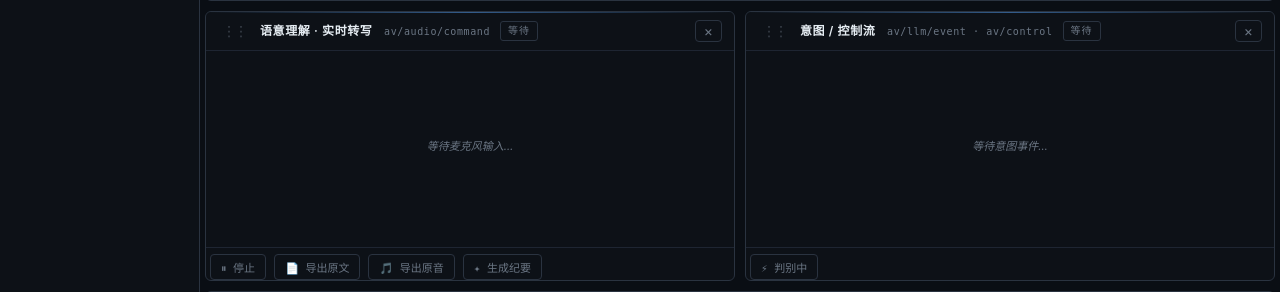
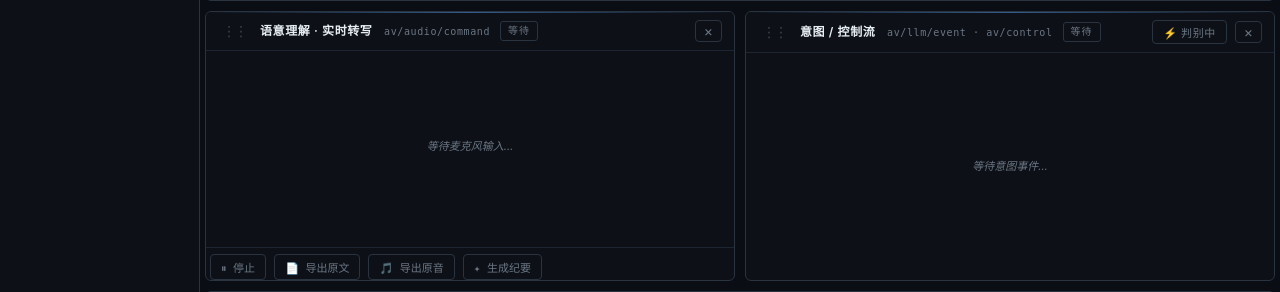
Before and after one commit to flyfish17/av_unified_mvp, a Flask app: page / in a window 1280 px wide. Shown: the part 995-1287 px from the top of the page. Run offline with Flask 3, Linux system fonts and the light colour scheme; data that the repository does not hold is empty; parts of the project's set-up code (start-up, migrations or seed data) failed here and were passed over; some libraries are stand-ins or nearby versions.

Commit message:
ui: 意图开关从模块底挪到 header 右侧（A8）
意图卡只有一个 toggle 按钮，占模块底栏一行浪费空间且会被 GridStack 左下
resize handle 遮挡。挪到 module-header 右侧（与 module-actions 同行），复用
.hdr-toggle 视觉（紧凑 header 风格）。

JS state class 从 intent-on/intent-off 切回 on/off 匹配 .hdr-toggle CSS。

不动转写卡按钮位置：user 要求"先不动了"，左下 resize handle 遮挡最左「停止/
启动」按钮的问题留 K 阶段处理。已加 TODO 注释提示方案（禁 sw handle 或按钮
margin-left）。

Co-Authored-By: Claude Opus 4.7 <noreply@anthropic.com>

```diff
--- a/web/static/dashboard.js
+++ b/web/static/dashboard.js
@@ -207,11 +207,11 @@
     btn.classList.toggle("stop", running);  // 红色仅在"停止"态（点击会停）
   }
   function setIntentToggleState(on) {
-    // 意图判断开关现归意图卡（顶栏只剩系统级"退出系统"，更符合订阅式架构）
+    // 意图判断开关在意图卡 module-header（A8 从 body 底挪到 header；按钮少不值得占一行）
     const btn = document.querySelector("[data-intent-toggle]");
     if (!btn) return;
-    btn.classList.toggle("intent-on",  !!on);
-    btn.classList.toggle("intent-off", !on);
+    btn.classList.toggle("on",  !!on);
+    btn.classList.toggle("off", !on);
     btn.textContent = on ? "⚡ 判别中" : "▶ 已暂停";
     btn.title = on ? "意图判别中（点击暂停 — 仍转写但不调 LLM）"
                    : "意图判别已暂停（点击启用）";
@@ -1616,7 +1616,7 @@
     const btn = document.querySelector("[data-intent-toggle]");
     if (!btn) return;
     btn.onclick = async () => {
-      const willEnable = !btn.classList.contains("intent-on");
+      const willEnable = !btn.classList.contains("on");
       btn.disabled = true;
       try {
         const r = await fetch("/mqtt/publish", {
--- a/web/templates/dashboard.html
+++ b/web/templates/dashboard.html
@@ -649,17 +649,12 @@
     .tx-actions button:hover { color: var(--accent); border-color: var(--accent); }
     .tx-actions button.stop:hover { color: var(--warn); border-color: var(--warn); }
     .tx-actions button:disabled { opacity: 0.4; cursor: not-allowed; }
-    /* 转写卡 / 意图卡 module-body：上 = 滚动事件流（可压缩），下 = 按钮条（固定） */
-    [data-overview="transcript"] .module-body,
-    [data-overview="intent"]     .module-body { display: flex; flex-direction: column; }
-    [data-overview="transcript"] .strip-card-body,
-    [data-overview="intent"]     .strip-card-body { flex: 1; height: auto; min-height: 0; }
-    /* 意图卡 toggle 按钮：ON=绿描边（判别中）/ OFF=灰描边（已暂停）。
-       视觉与转写卡停止按钮风格一致；按钮文字直接表达当前状态。 */
-    .tx-actions button.intent-on  { color: var(--final); border-color: var(--final); }
-    .tx-actions button.intent-on:hover  { background: rgba(46,160,67,0.10); color: var(--final); border-color: var(--final); }
-    .tx-actions button.intent-off { color: var(--dim); border-color: var(--line); }
-    .tx-actions button.intent-off:hover { background: rgba(107,118,132,0.10); color: var(--text-2); }
+    /* 转写卡 module-body：上 = 滚动事件流（可压缩），下 = 按钮条（固定）。
+       意图卡按钮少（仅 toggle）已移到 module-header，body 不再需要 flex 分区。 */
+    [data-overview="transcript"] .module-body { display: flex; flex-direction: column; }
+    [data-overview="transcript"] .strip-card-body { flex: 1; height: auto; min-height: 0; }
+    /* TODO: GridStack 左下角 resize handle 在 hover 时遮挡转写卡最左「停止/启动」按钮。
+       user 选先不动（A8 中），后续 K 阶段处理 — 方案：禁用 sw handle 或按钮区改 margin-left。 */
 
     /* ── Header 顶栏 toggle 按钮（意图判断 ON/OFF） ──────────────── */
     .hdr-toggle {
@@ -941,14 +936,13 @@
                   <span class="module-sub">av/llm/event · av/control</span>
                 </span>
                 <span class="module-badge" id="overview-intent-badge">等待</span>
-                <div class="module-actions"></div>
+                <div class="module-actions">
+                  <button data-intent-toggle class="hdr-toggle">⚡ 判别中</button>
+                </div>
               </div>
               <div class="module-body">
                 <div class="strip-card-body">
                   <div class="strip-empty">等待意图事件…</div>
-                </div>
-                <div class="tx-actions">
-                  <button data-intent-toggle>⚡ 判别中</button>
                 </div>
               </div>
             </div>
```
